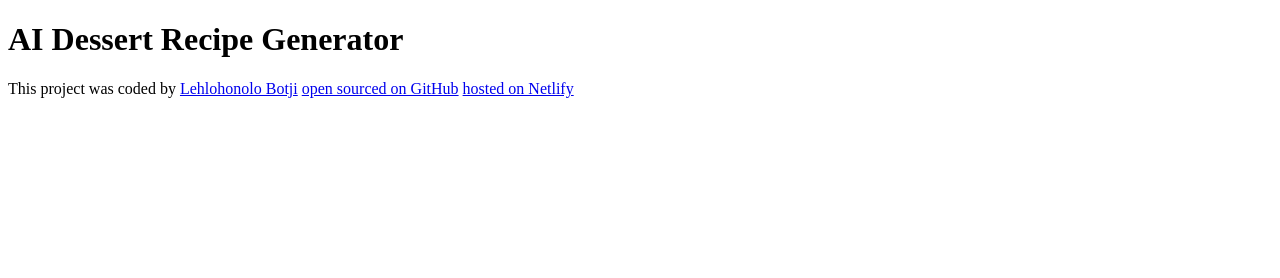
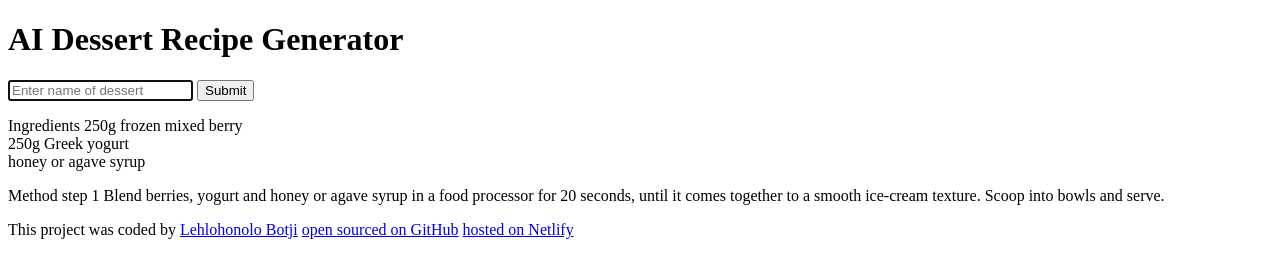
Before and after one commit to lbotji/AI-Dessert-Recipe-Generator, a plain HTML site: page index.html in a window 1280 px wide. Drawn offline with Linux system fonts and the light colour scheme.

Commit message:
added basic HTML structure.

```diff
--- a/index.html
+++ b/index.html
@@ -7,9 +7,41 @@
   <title>AI Dessert Recipe Generator</title>
 </head>
 <body>
-  <h1>
+  <header>
+<h1>
     AI Dessert Recipe Generator
   </h1>
+  </header>
+  <main>
+    <form>
+      <input type="text" placeholder="Enter name of dessert"
+    required
+    autofocus
+    autocomplete="off"
+    />
+    <input type="submit" />
+  </form>
+  <div>
+    <p>
+       Ingredients
+    250g frozen mixed berry
+    <br />
+    250g Greek yogurt
+    <br />
+     honey or agave syrup
+     <br />
+     <div>
+    <p>
+       Method
+    step 1
+    Blend berries, yogurt and honey or agave syrup in a food processor for 20 seconds,
+    until it comes together to a smooth ice-cream texture.
+    Scoop into bowls and serve.
+  </p>
+   </div>
+     </div>
+  </main>
+
   <footer>
     This project was coded by
     <a href="https://github.com/lbotji">Lehlohonolo Botji</a>
```
